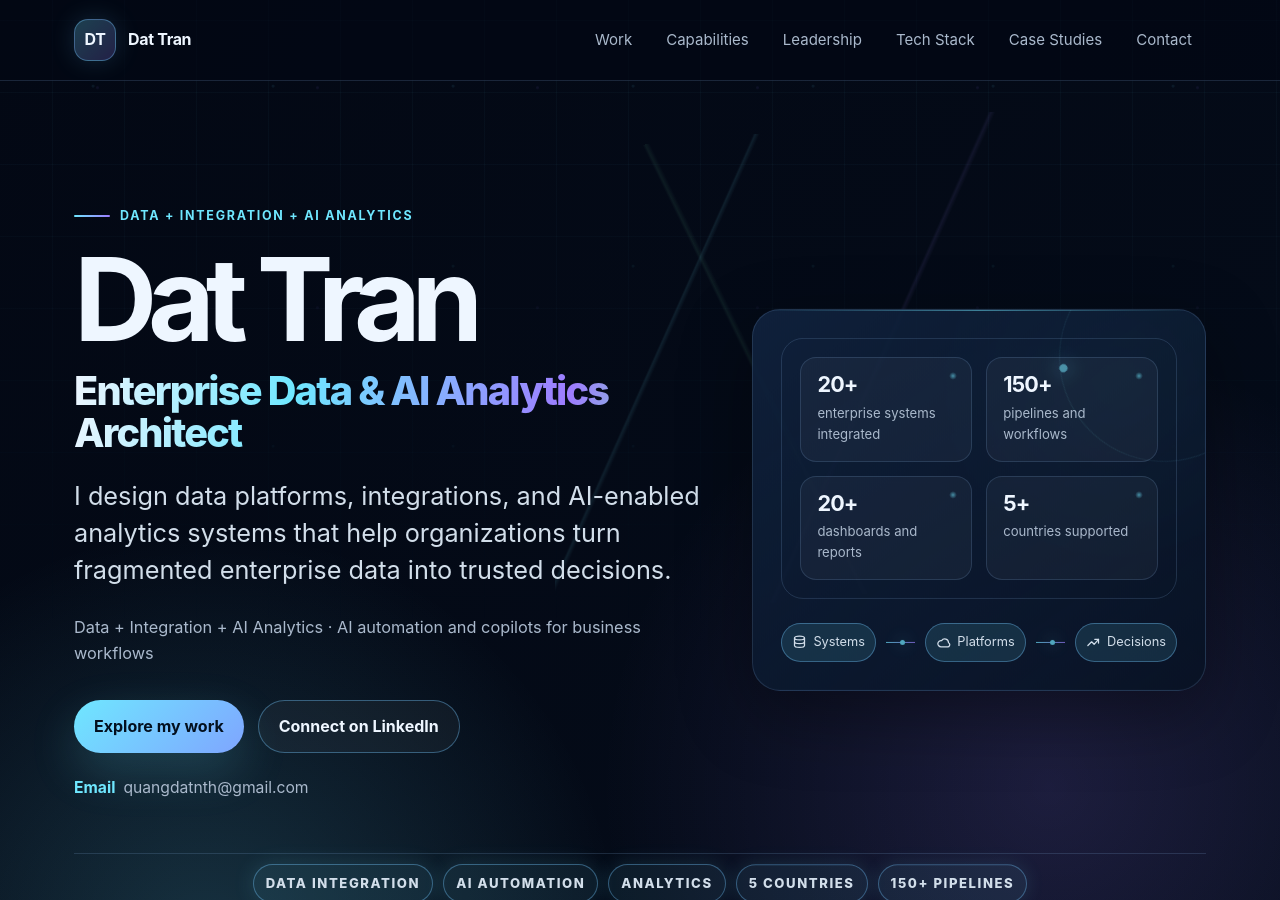
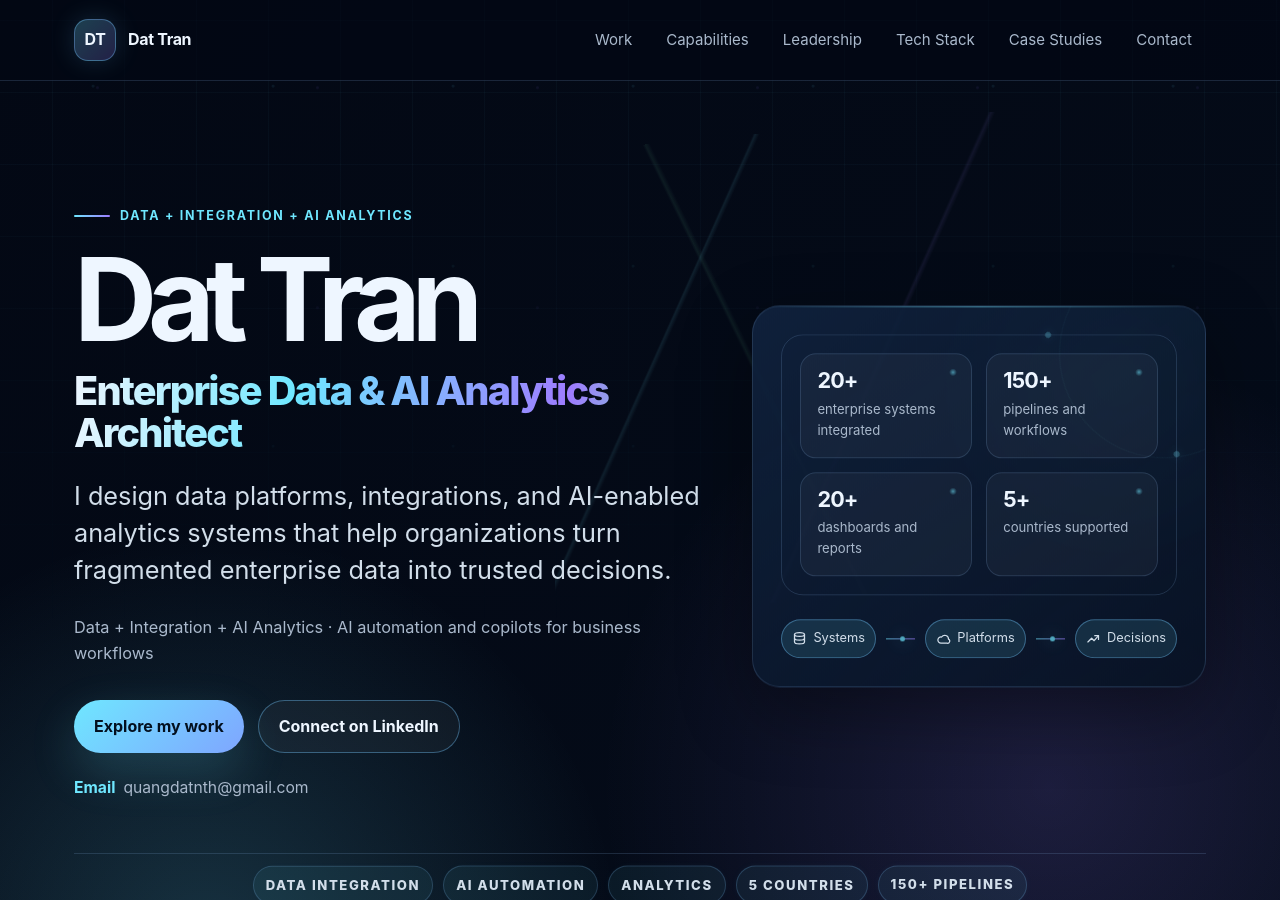
Before and after one commit to dattranbi/dattranbi.github.io, a Jekyll site: the page built from index.html, in a window 1280 px wide and 900 px high. Built offline with Jekyll 4.4.1, drawn with Linux system fonts in a browser that asks for light colours.

Commit message:
Harden motion and logo accessibility

```diff
--- a/_includes/tech-stack.html
+++ b/_includes/tech-stack.html
@@ -10,7 +10,7 @@
         <h3>{{ group.title }}</h3>
         <ul class="tech-list">
           {% for tool in group.tools %}
-            <li>{% if tool.logo_url %}<img class="tool-logo" src="{{ tool.logo_url | relative_url }}" alt="" decoding="async">{% endif %}{{ tool.name }}</li>
+            <li>{% if tool.logo_url %}<img class="tool-logo" src="{{ tool.logo_url | relative_url }}" alt="{{ tool.name }} logo" decoding="async">{% endif %}{{ tool.name }}</li>
           {% endfor %}
         </ul>
       </article>
--- a/assets/css/styles.css
+++ b/assets/css/styles.css
@@ -309,7 +309,7 @@
     }
 
     .hero-panel {
-      animation: panel-float 7s ease-in-out infinite;
+      animation: panel-float 12s ease-in-out infinite;
       background:
         linear-gradient(145deg, rgba(16, 34, 61, 0.95), rgba(7, 18, 35, 0.82)),
         radial-gradient(circle at 80% 18%, rgba(111, 231, 255, 0.2), transparent 12rem);
@@ -332,11 +332,11 @@
     }
 
     .hero-orbit {
-      animation: orbit-spin 18s linear infinite;
+      animation: orbit-spin 48s linear infinite;
       border: 1px solid rgba(111, 231, 255, 0.16);
       border-radius: 50%;
       height: 210px;
-      opacity: 0.55;
+      opacity: 0.28;
       pointer-events: none;
       position: absolute;
       right: -64px;
@@ -347,10 +347,10 @@
     .hero-orbit span {
       background: var(--accent);
       border-radius: 50%;
-      box-shadow: 0 0 18px var(--accent);
-      height: 8px;
+      box-shadow: 0 0 10px rgba(111, 231, 255, 0.42);
+      height: 6px;
       position: absolute;
-      width: 8px;
+      width: 6px;
     }
 
     .hero-orbit span:nth-child(1) { left: 50%; top: -4px; }
@@ -467,8 +467,8 @@
     }
 
     .hero-marquee span {
-      animation: highlight-glow 4.8s ease-in-out infinite;
-      background: rgba(111, 231, 255, 0.08);
+      animation: highlight-glow 9s ease-in-out infinite;
+      background: rgba(111, 231, 255, 0.065);
       border: 1px solid var(--line);
       border-radius: 999px;
       color: var(--soft);
@@ -866,13 +866,15 @@
     }
 
     .tool-logo {
-      background: rgba(255, 255, 255, 0.9);
+      background: rgba(255, 255, 255, 0.82);
       border-radius: 6px;
       display: inline-block;
-      height: 22px;
+      flex: 0 0 auto;
+      height: 18px;
       object-fit: contain;
+      opacity: 0.88;
       padding: 3px;
-      width: 22px;
+      width: 18px;
     }
 
     .contact-card {
@@ -939,7 +941,7 @@
 
     @keyframes panel-float {
       0%, 100% { transform: translateY(0); }
-      50% { transform: translateY(-10px); }
+      50% { transform: translateY(-4px); }
     }
 
     @keyframes orbit-spin {
@@ -956,7 +958,7 @@
 
     @keyframes highlight-glow {
       0%, 100% { border-color: var(--line); box-shadow: none; transform: translateY(0); }
-      50% { border-color: var(--line-strong); box-shadow: 0 0 22px rgba(111, 231, 255, 0.14); transform: translateY(-2px); }
+      50% { border-color: rgba(116, 199, 255, 0.26); box-shadow: 0 0 14px rgba(111, 231, 255, 0.08); transform: translateY(-1px); }
     }
 
     @media (max-width: 980px) {
@@ -1080,9 +1082,19 @@
         transition-duration: 0.01ms !important;
       }
 
-      .reveal {
+      .reveal,
+      .hero-panel,
+      .hero-orbit,
+      .hero-marquee span {
         opacity: 1;
         transform: none;
+      }
+
+      .hero-panel,
+      .hero-orbit,
+      .hero-marquee span,
+      .connector::after {
+        animation: none !important;
       }
     }
 
```
